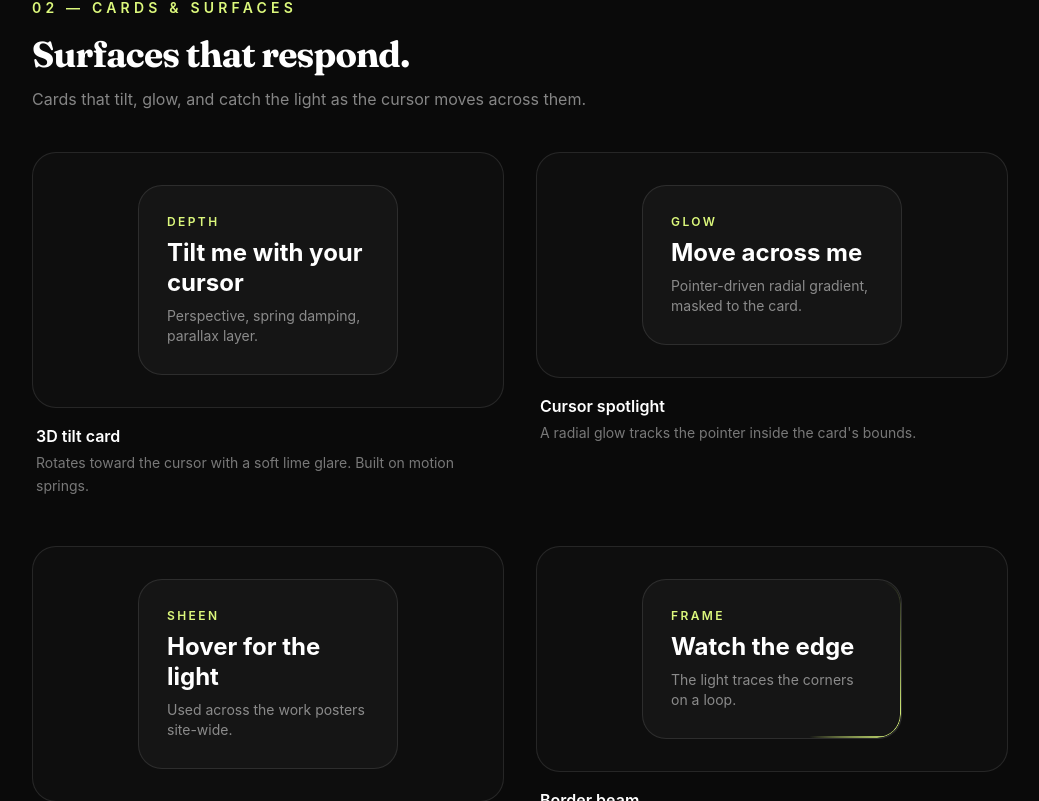
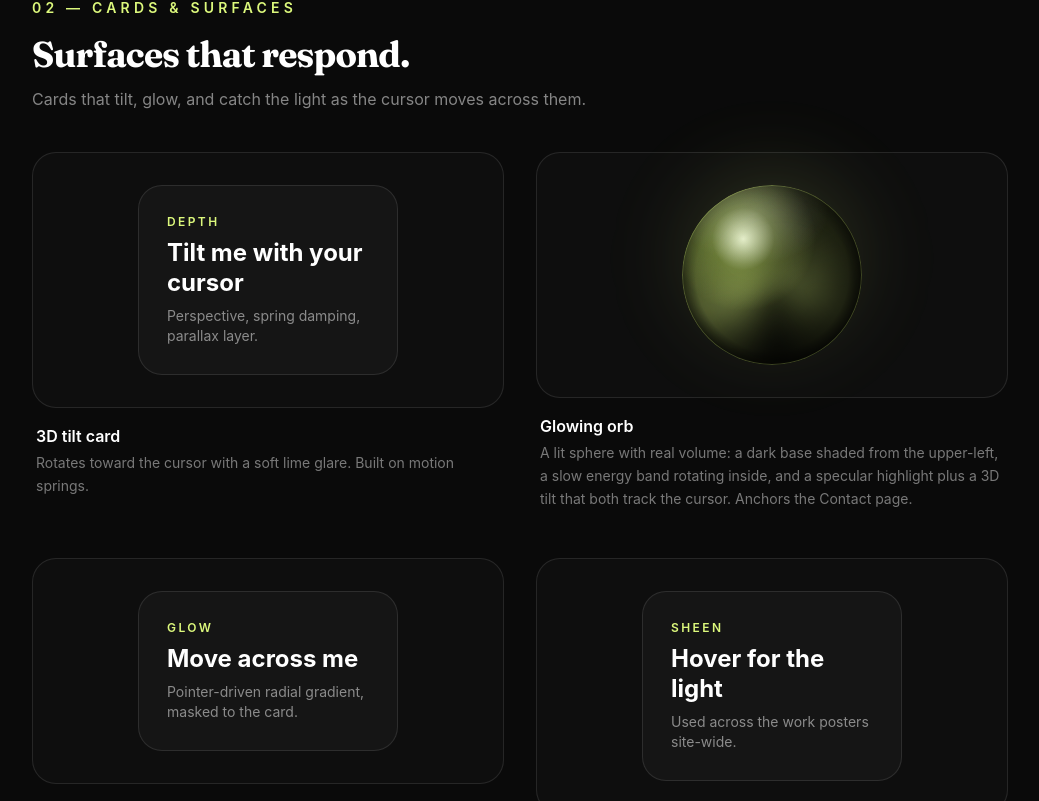
Before and after one commit to ArseniyCherednichenko/portfolio, a React (Vite) app: page /playground in a window 1280 px wide. Shown: the part 3659-4460 px from the top of the page, without its empty margins (120-1159 px from the left). Built offline with nearby package versions, Linux system fonts and the light colour scheme.

Commit message:
Playground: add the glowing Orb to Cards & surfaces

```diff
--- a/src/pages/Playground.tsx
+++ b/src/pages/Playground.tsx
@@ -39,6 +39,7 @@ import { Ribbons } from '../components/Ribbons'
 import { Lightning } from '../components/Lightning'
 import { BentoGrid, BentoCell } from '../components/BentoGrid'
 import { GlassSurface } from '../components/GlassSurface'
+import { Orb } from '../components/Orb'
 import { Accordion } from '../components/Accordion'
 import { Stepper, type StepperStep } from '../components/Stepper'
 import { Dock, type DockItem } from '../components/Dock'
@@ -498,6 +499,12 @@ export default function Playground() {
           </Reveal>
 
           <Reveal delay={0.05}>
+            <Experiment name="Glowing orb" note="A lit sphere with real volume: a dark base shaded from the upper-left, a slow energy band rotating inside, and a specular highlight plus a 3D tilt that both track the cursor. Anchors the Contact page.">
+              <Orb size={180} listen="self" />
+            </Experiment>
+          </Reveal>
+
+          <Reveal>
             <Experiment name="Cursor spotlight" note="A radial glow tracks the pointer inside the card's bounds.">
               <SpotlightCard className="w-full max-w-[260px]">
                 <div className="flex flex-col gap-2 p-7">
```
